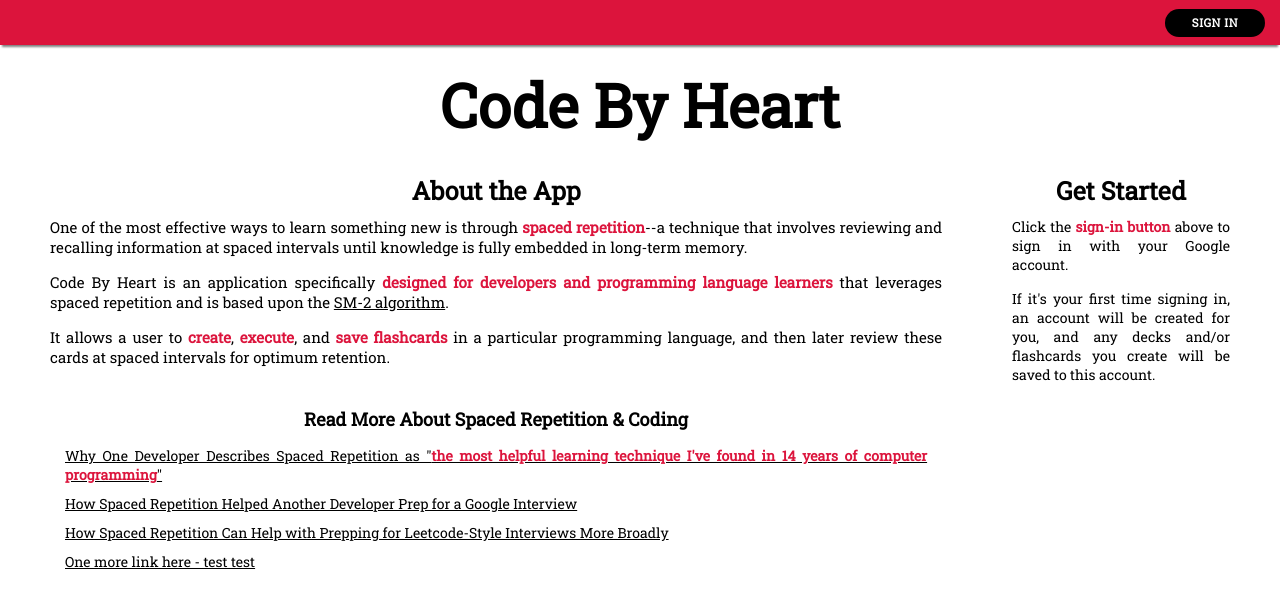
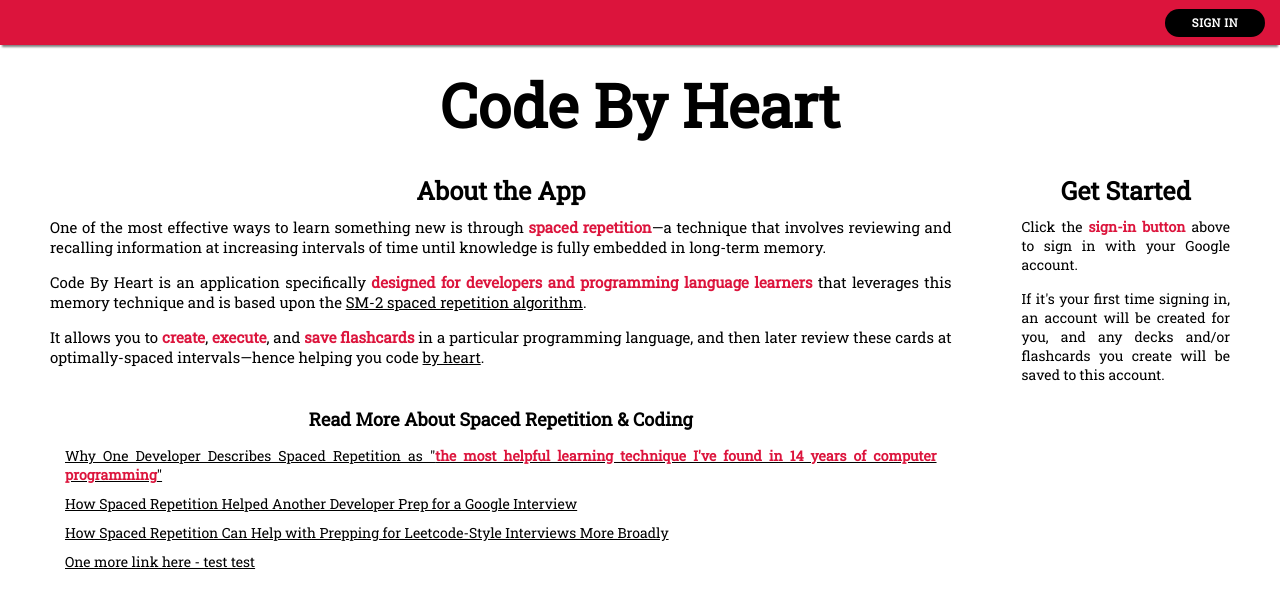
Before and after one commit to rachael-mcbride/code-by-heart-app, a React (Create React App) app: page / in a window 1280 px wide. Shown: the top 608 px of the page. Built offline with nearby package versions, Linux system fonts and the light colour scheme; no server answers; some icons are missing.

Commit message:
Changes routes that call backend so they all called deployed backend rather than local host

```diff
--- a/src/components/one-flashcard-details/one-flashcard-details.component.jsx
+++ b/src/components/one-flashcard-details/one-flashcard-details.component.jsx
@@ -43,7 +43,7 @@ const OneFlashcardDetails = ({ flashcard }) => {
   const saveFlashcardFront = () => {
     const newData = { "front" : newFlashcardFront };
     axios
-      .put(`http://127.0.0.1:5000/flashcards/${flashcard.id}`, newData)
+      .put(`${process.env.REACT_APP_BACKEND_URL}/flashcards/${flashcard.id}`, newData)
       .then((response) => {
         console.log(response.data);
         setEditButtonFrontClicked(false);
@@ -66,7 +66,7 @@ const OneFlashcardDetails = ({ flashcard }) => {
   const saveFlashcardBack = () => {
     const newData = { "back" : newFlashcardBack };
     axios
-      .put(`http://127.0.0.1:5000/flashcards/${flashcard.id}`, newData)
+      .put(`${process.env.REACT_APP_BACKEND_URL}/flashcards/${flashcard.id}`, newData)
       .then((response) => {
         console.log(response.data);
         setEditButtonBackClicked(false);
--- a/src/pages/deck-details-page/deck-details-page.component.jsx
+++ b/src/pages/deck-details-page/deck-details-page.component.jsx
@@ -14,8 +14,9 @@ const DeckDetailsPage = ({ deckId, deckName, toggleDeckDetailsPage, deleteDeck }
   useEffect(() => {
     const loadFlashcards = () => {
     axios
+    // .post(`${process.env.REACT_APP_BACKEND_URL}/decks/${currentUser.id}`, newDeckData)
       .get(
-        `http://127.0.0.1:5000/decks/${deckId}/flashcards`
+        `${process.env.REACT_APP_BACKEND_URL}/decks/${deckId}/flashcards`
       )
       .then((response) => {
         const flashcards = response.data;
--- a/src/pages/flashcard-page/flashcard-page.component.jsx
+++ b/src/pages/flashcard-page/flashcard-page.component.jsx
@@ -12,6 +12,9 @@ import ReviewFlashcardsMsg from '../../components/review-flashcards-msg/review-f
 import './flashcard-page.styles.scss'
 
 const FlashcardPage = ( {currentUser} ) => {
+  // console.log(currentUser)
+
+
   // conditional rendering states //
   const [deckDetailsButtonClicked, setDeckDetailsButtonClicked] = useState(false);
   const [addNewCardAreaRenders, setAddNewCardAreaRenders] = useState(false);
@@ -100,7 +103,6 @@ const FlashcardPage = ( {currentUser} ) => {
       });
   };
 
-// currentDeck.id === "" ||
   // Flashcard methods //
   const loadFlashcards = () => {
     if (currentDeck.id === null || currentDeck.id === "") {
--- a/src/pages/landing-page/landing-page.component.jsx
+++ b/src/pages/landing-page/landing-page.component.jsx
@@ -12,9 +12,9 @@ const LandingPage = () => (
       <div className="section1">
         <div className="section1-title">About the App</div>
         <div className="section1-body">
-          <span>One of the most effective ways to learn something new is through <b>spaced repetition</b>--a technique that involves reviewing and recalling information at spaced intervals until knowledge is fully  embedded in long-term memory.</span>
-          <span>Code By Heart is an application specifically <b>designed for developers and programming language learners</b> that leverages spaced repetition and is based upon the <a href="https://www.supermemo.com/en/archives1990-2015/english/ol/sm2" target="_blank">SM-2 algorithm</a>.</span>
-          <span>It allows a user to <b>create</b>, <b>execute</b>, and <b>save flashcards</b> in a particular programming language, and then later review these cards at spaced intervals for optimum retention.</span>
+          <span>One of the most effective ways to learn something new is through <b>spaced repetition</b>—a technique that involves reviewing and recalling information at increasing intervals of time until knowledge is fully embedded in long-term memory.</span>
+          <span>Code By Heart is an application specifically <b>designed for developers and programming language learners</b> that leverages this memory technique and is based upon the <a href="https://www.supermemo.com/en/archives1990-2015/english/ol/sm2" target="_blank">SM-2 spaced repetition algorithm</a>.</span>
+          <span>It allows you to <b>create</b>, <b>execute</b>, and <b>save flashcards</b> in a particular programming language, and then later review these cards at optimally-spaced intervals—hence helping you code <a href="https://dictionary.cambridge.org/us/dictionary/english/by-heart" target="_blank">by heart</a>.</span>
         </div>
         <div className="section1-body2">
           <div className="section1-body2-subtitle">
```
Also changed, not shown: 1 other file (tests, documents, lock files or other folders).
